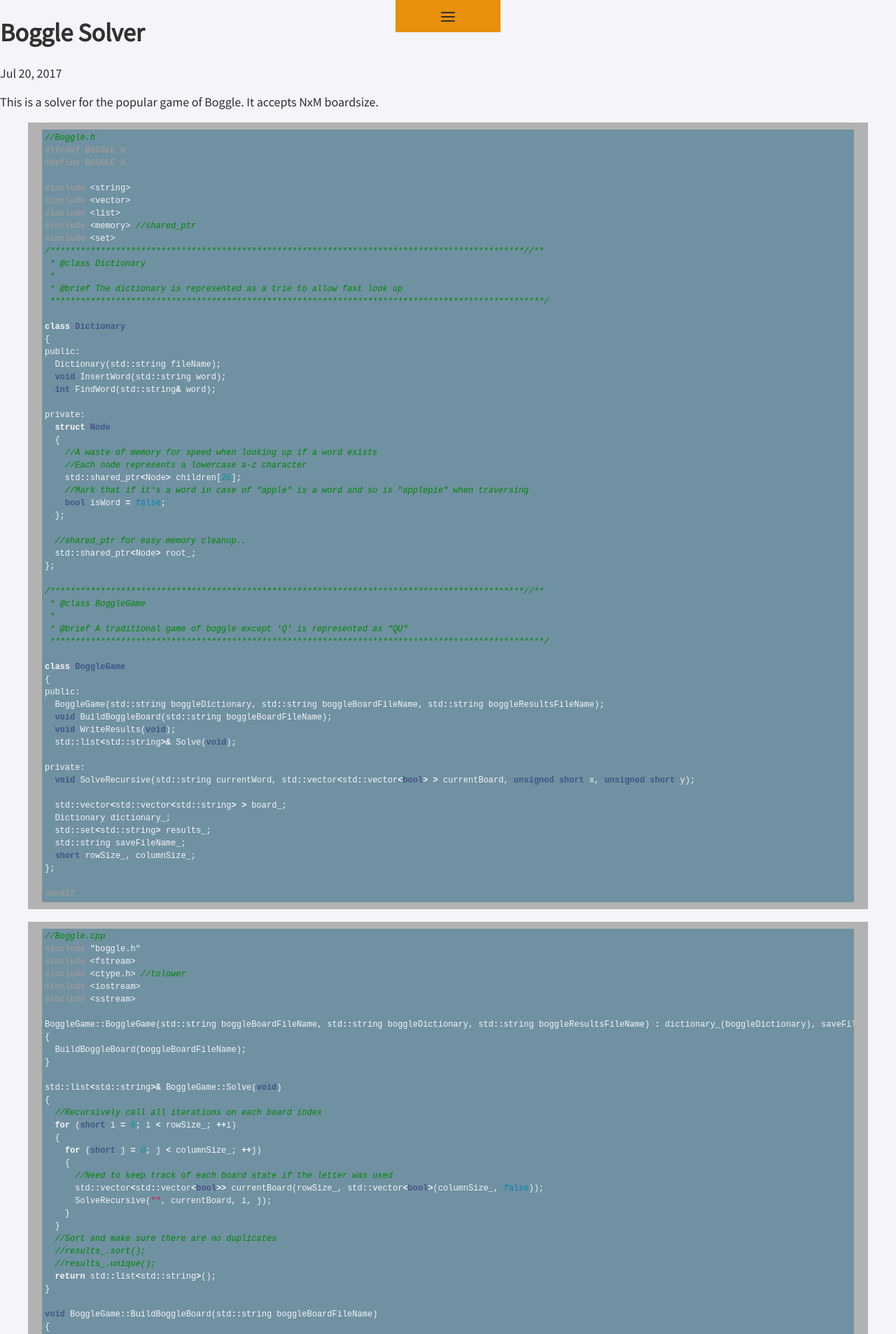
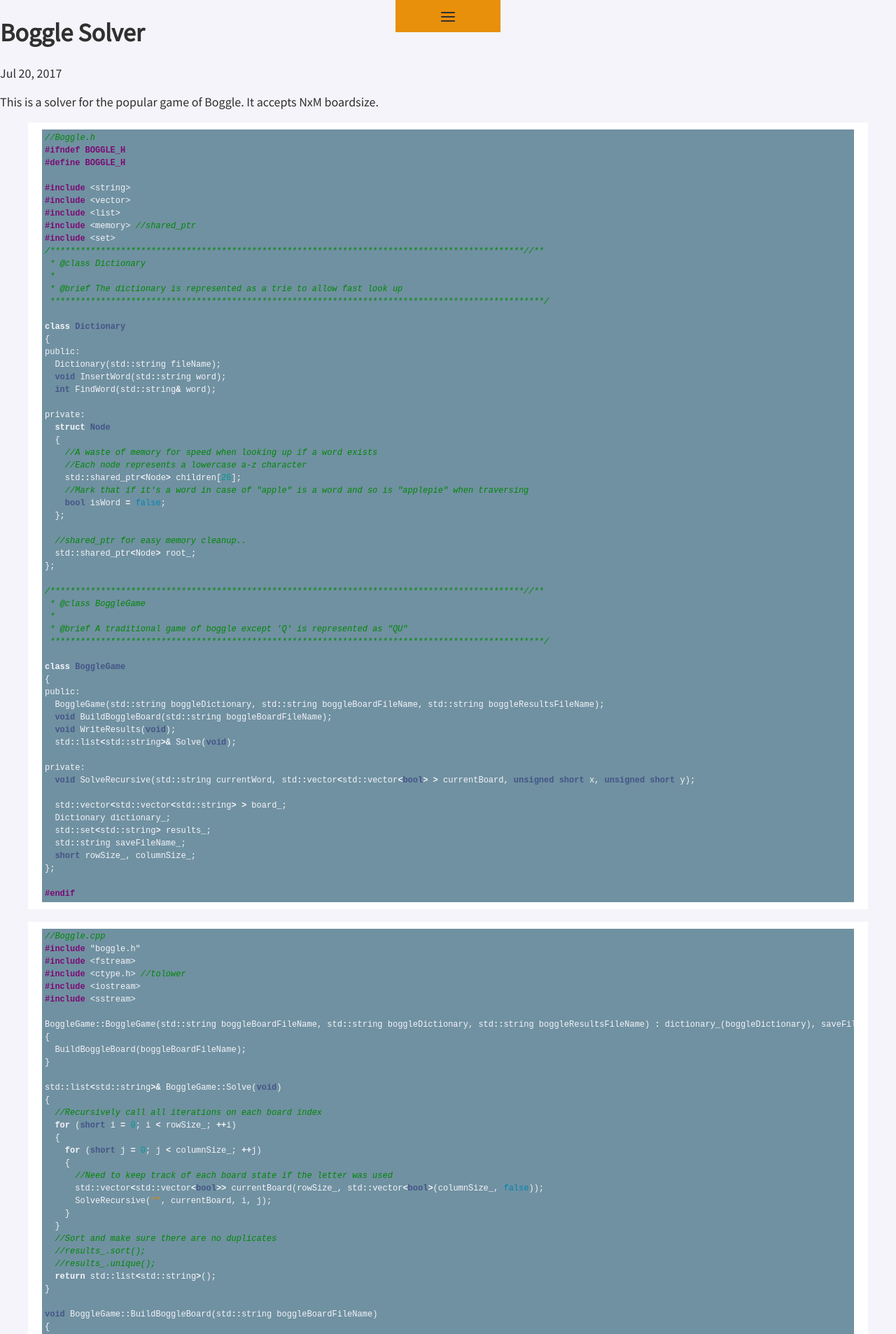
Before and after one commit to UltraJesus/Website, a Jekyll site: the page built from _posts/2017-07-19-BoggleSolver.markdown, in a window 1280 px wide. Shown: the top 1906 px of the page at 70% size. Built offline with Jekyll 4.4.1, drawn with Linux system fonts in a browser that asks for light colours; nearby versions of some CDN libraries; comment, search, counter and statistics services are not loaded.

Commit message:
C++ Highlighting

```diff
--- a/_sass/_1-syntax.scss
+++ b/_sass/_1-syntax.scss
@@ -1,10 +1,10 @@
-.highlight  { background: #b2b2b2; line-height: 1.5; }
+.highlight  { background: #ffffff; line-height: 1.5; }
 .highlight .c { color: #008706; font-style: italic } /* Comment */
 .highlight .err { color: #a61717; background-color: #e3d2d2 } /* Error */
 .highlight .k { font-weight: bold } /* Keyword */
 .highlight .o { font-weight: bold } /* Operator */
 .highlight .cm { color: #008706; font-style: italic } /* Comment.Multiline */
-.highlight .cp { color: #999999; font-weight: bold } /* Comment.Preproc */
+.highlight .cp { color: #7c0b75; font-weight: bold } /* Comment.Preproc */
 .highlight .c1 { color: #008706; font-style: italic } /* Comment.Single */
 .highlight .cs { color: #999999; font-weight: bold; font-style: italic } /* Comment.Special */
 .highlight .gd { color: #000000; background-color: #ffdddd } /* Generic.Deleted */
@@ -25,7 +25,7 @@
 .highlight .kr { font-weight: bold } /* Keyword.Reserved */
 .highlight .kt { color: #445588; font-weight: bold } /* Keyword.Type */
 .highlight .m { color: #009999 } /* Literal.Number */
-.highlight .s { color: #d14 } /* Literal.String */
+.highlight .s { color: #dd8b11 } /* Literal.String */
 .highlight .na { color: #008080 } /* Name.Attribute */
 .highlight .nb { color: #0086B3 } /* Name.Builtin */
 .highlight .nc { color: #445588; font-weight: bold } /* Name.Class */
@@ -42,16 +42,16 @@
 .highlight .mh { color: #009999 } /* Literal.Number.Hex */
 .highlight .mi { color: #009999 } /* Literal.Number.Integer */
 .highlight .mo { color: #009999 } /* Literal.Number.Oct */
-.highlight .sb { color: #d14 } /* Literal.String.Backtick */
-.highlight .sc { color: #d14 } /* Literal.String.Char */
-.highlight .sd { color: #d14 } /* Literal.String.Doc */
-.highlight .s2 { color: #d14 } /* Literal.String.Double */
-.highlight .se { color: #d14 } /* Literal.String.Escape */
-.highlight .sh { color: #d14 } /* Literal.String.Heredoc */
-.highlight .si { color: #d14 } /* Literal.String.Interpol */
-.highlight .sx { color: #d14 } /* Literal.String.Other */
+.highlight .sb { color: #dd8b11 } /* Literal.String.Backtick */
+.highlight .sc { color: #dd8b11 } /* Literal.String.Char */
+.highlight .sd { color: #dd8b11 } /* Literal.String.Doc */
+.highlight .s2 { color: #dd8b11 } /* Literal.String.Double */
+.highlight .se { color: #dd8b11 } /* Literal.String.Escape */
+.highlight .sh { color: #dd8b11 } /* Literal.String.Heredoc */
+.highlight .si { color: #dd8b11 } /* Literal.String.Interpol */
+.highlight .sx { color: #dd8b11 } /* Literal.String.Other */
 .highlight .sr { color: #009926 } /* Literal.String.Regex */
-.highlight .s1 { color: #d14 } /* Literal.String.Single */
+.highlight .s1 { color: #dd8b11 } /* Literal.String.Single */
 .highlight .ss { color: #990073 } /* Literal.String.Symbol */
 .highlight .bp { color: #999999 } /* Name.Builtin.Pseudo */
 .highlight .vc { color: #008080 } /* Name.Variable.Class */
```
